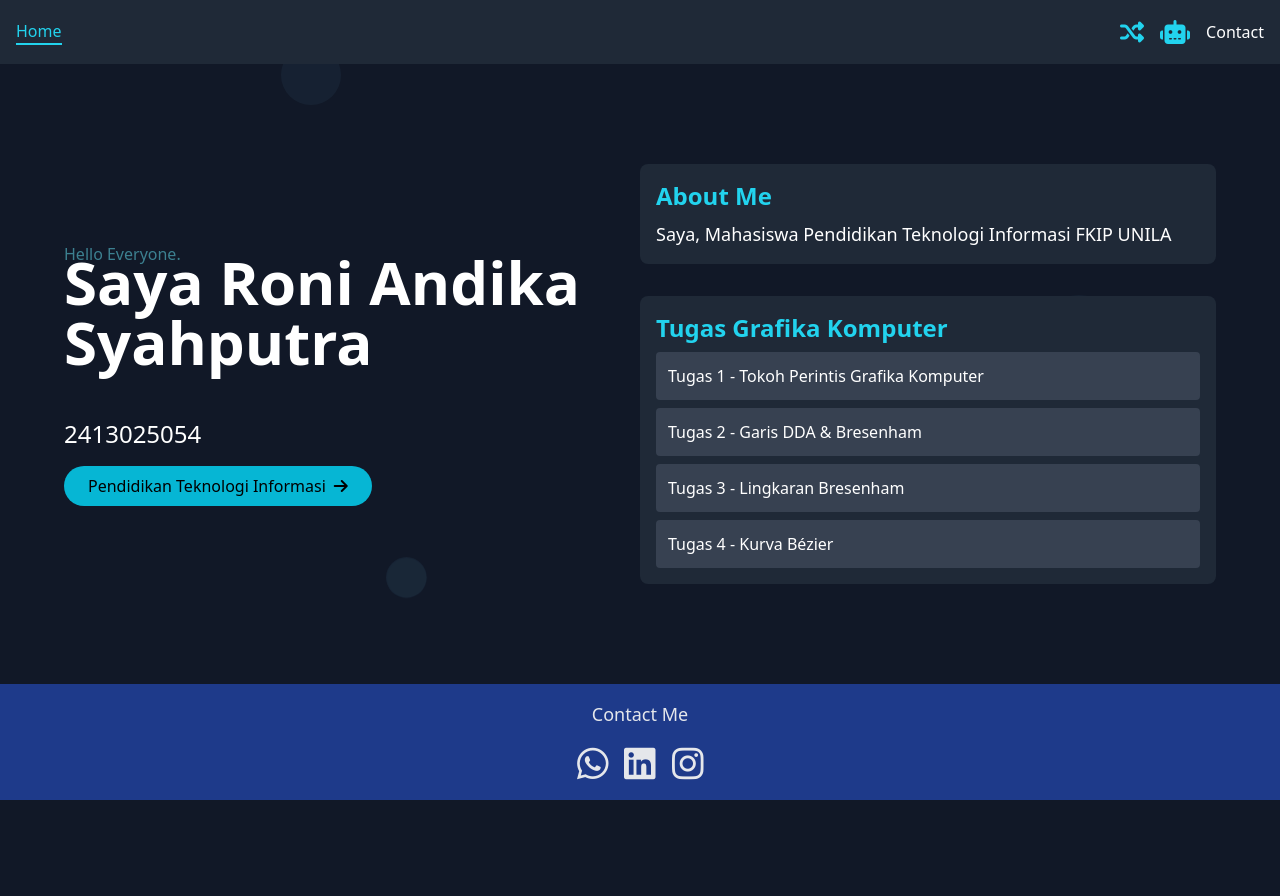
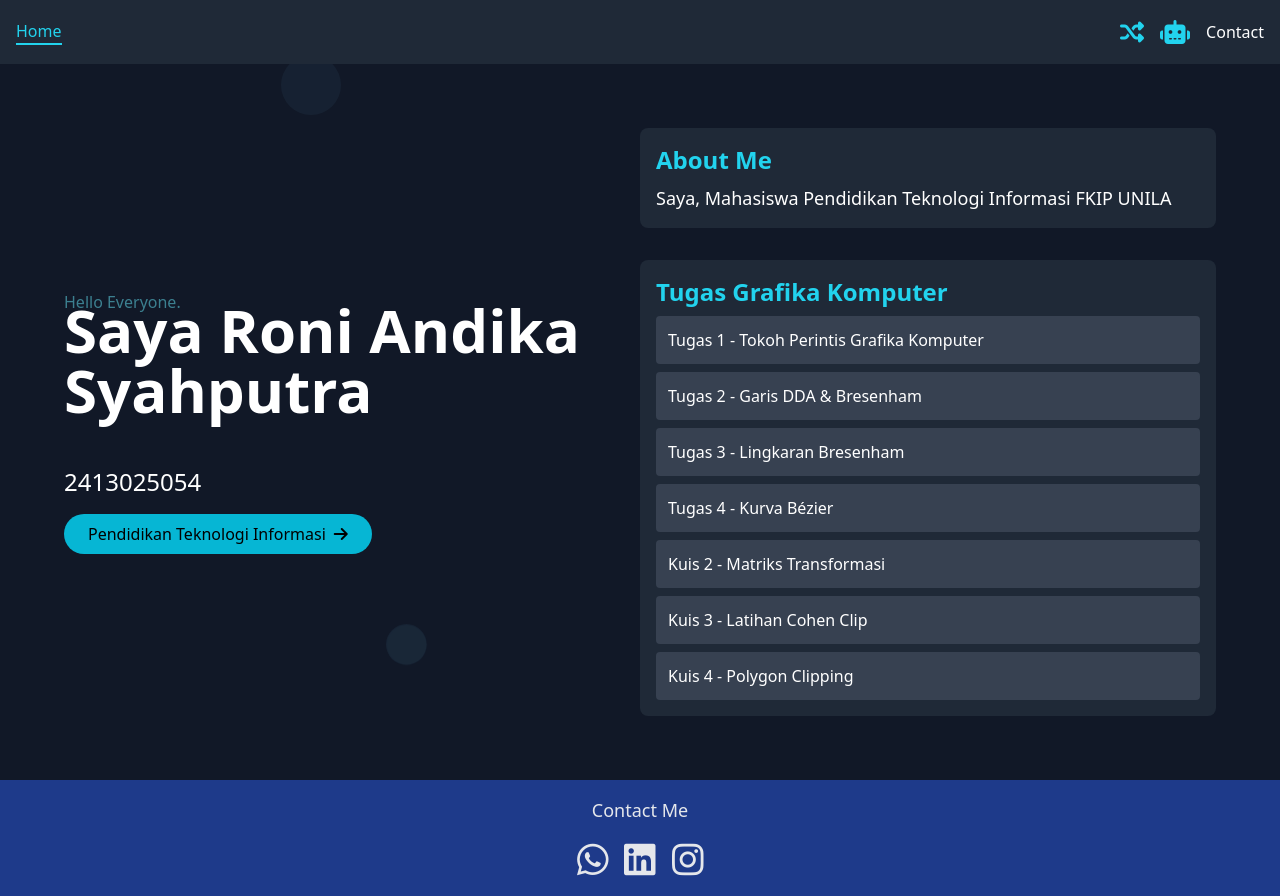
Before and after one commit to inoR007/2413025054, a plain HTML site: page index.html in a window 1280 px wide. Before the commit the page ends 800 px from the top, so only its background shows below. Drawn offline with nearby package versions, Linux system fonts and the light colour scheme.

Commit message:
index.html

```diff
--- a/index.html
+++ b/index.html
@@ -148,6 +148,14 @@
           <li class="bg-gray-700 p-3 rounded hover:scale-105 transition-transform">
             <a href="https://drive.google.com/file/d/1TDMgwbucn7tmnIKD9RqQry0fJySRRySI/view?usp=sharing">Tugas 4 - Kurva Bézier</a>
           </li>
+          <li class="bg-gray-700 p-3 rounded hover:scale-105 transition-transform">
+            <a href="https://drive.google.com/file/d/1ryq3GGC9r7XSQN-MpHaJVHsLiY-AuNAq/view?usp=sharing">Kuis 2 - Matriks Transformasi</a>
+          </li>
+          <li class="bg-gray-700 p-3 rounded hover:scale-105 transition-transform">
+            <a href="https://drive.google.com/file/d/1sLCchaYnL88MOylMOvg-iW_A0uf6DIA0/view?usp=sharing">Kuis 3 - Latihan Cohen Clip</a>
+          </li>
+          <li class="bg-gray-700 p-3 rounded hover:scale-105 transition-transform">
+            <a href="https://drive.google.com/file/d/1N6lylRpR1hgU6MYDrieWS40HuEGpVY7f/view?usp=sharing">Kuis 4 - Polygon Clipping</a>
         </ul>
       </section>
     </div>
```
